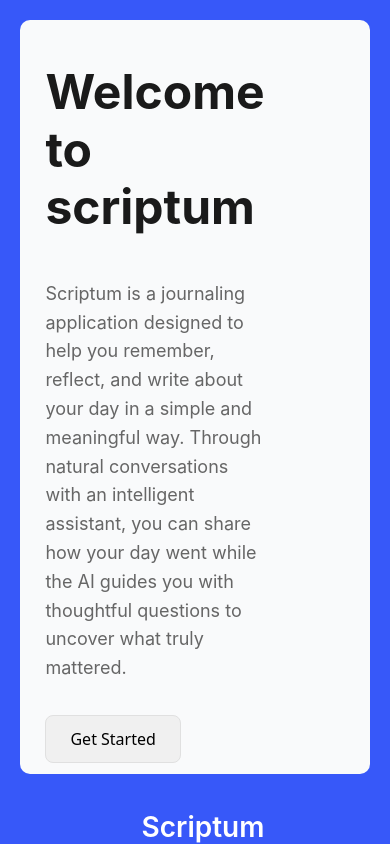
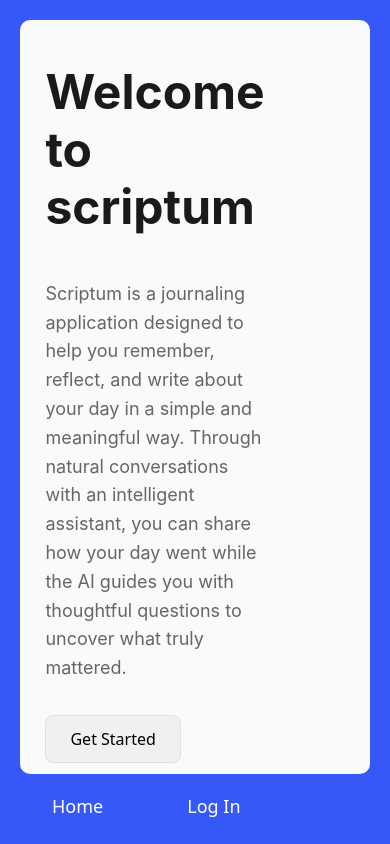
Before and after one commit to yanakolajara/Scriptum, a React (Vite) app in the folder client/: page / in a window 390 px wide. Built offline with nearby package versions, Linux system fonts and the light colour scheme; no server answers.

Commit message:
Changed display direction for navbar

```diff
--- a/client/src/features/Navbar/Navbar.scss
+++ b/client/src/features/Navbar/Navbar.scss
@@ -80,6 +80,21 @@
 
 /* Extra small devices (phones, 600px and down) */
 @media only screen and (max-width: 600px) {
+  .navbar {
+    display: flex;
+    flex-direction: row;
+    height: 20px;
+    &__logo-container {
+      display: none;
+    }
+
+    &__menu {
+      gap: 10px;
+      flex-direction: row;
+      justify-content: center;
+      align-items: center;
+    }
+  }
 }
 
 // /* Small devices (portrait tablets and large phones, 600px and up) */
```
